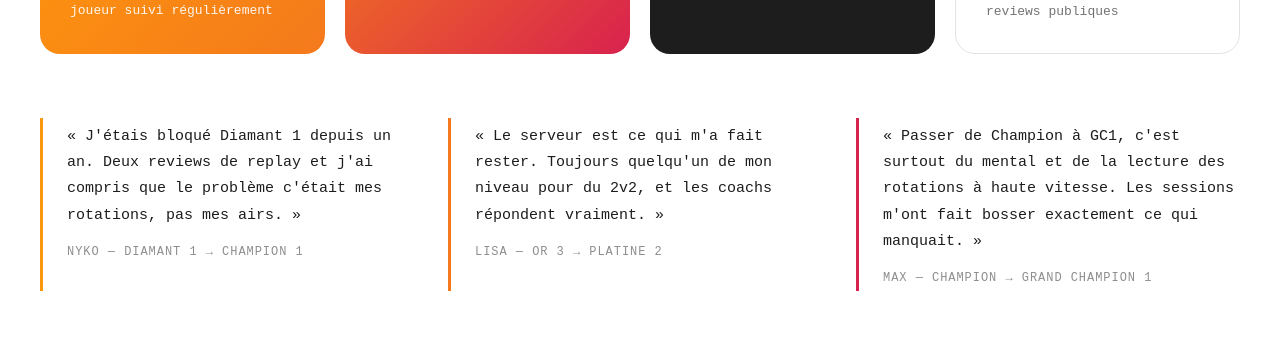
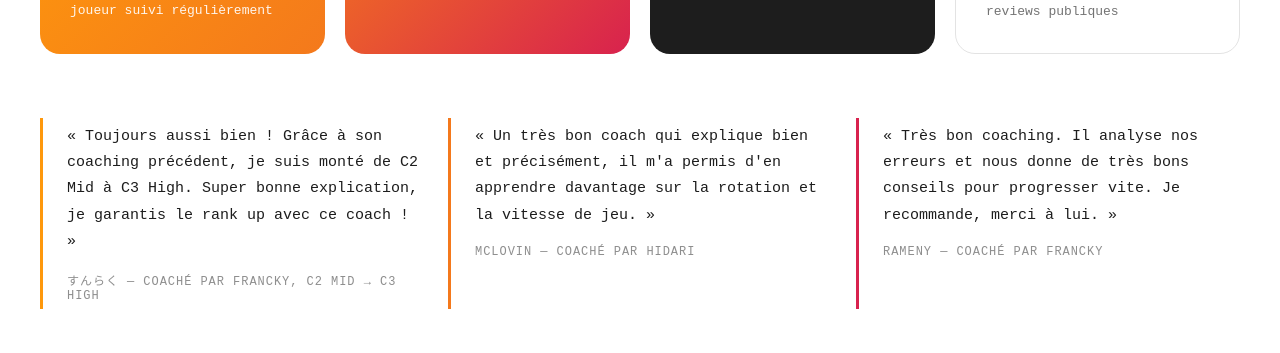
Before and after one commit to PulCarl/rocket-evolution-landing, a React (Vite) app: page / in a window 1280 px wide. Shown: the part 3260-3613 px from the top of the page. Built offline with nearby package versions, Linux system fonts and the light colour scheme; a web font is replaced by a local one.

Commit message:
Replace fictional testimonials with real Discord reviews
Picked 3 from screenshots of actual member messages: one with a
concrete rank-up (C2 Mid -> C3 High, coached by Francky) plus two more
covering both coaches.

```diff
--- a/src/data/content.js
+++ b/src/data/content.js
@@ -1,8 +1,8 @@
 // Contenu éditorial de la landing page.
 // ⚠️ Éléments à valider avec le client avant mise en ligne — voir README du handoff :
 // - les chiffres (+1 rang, 50+ replays, 4 500h, 500+ membres, depuis 2026) à reconfirmer
-// - les témoignages sont dans testimonials.json (placeholders tant qu'aucun avis
-//   Discord n'a été approuvé — voir sync-testimonials.mjs)
+// - les témoignages sont dans testimonials.json — 3 vrais avis pris manuellement
+//   depuis Discord (sync automatique en pause pour l'instant, voir sync-testimonials.mjs)
 
 export const socialLinks = [
   { id: "discord", label: "Discord", href: "https://discord.gg/6dbDnF3JCy", hoverBg: "#FE980C" },
--- a/src/data/testimonials.json
+++ b/src/data/testimonials.json
@@ -1,19 +1,19 @@
 [
   {
-    "quote": "« J'étais bloqué Diamant 1 depuis un an. Deux reviews de replay et j'ai compris que le problème c'était mes rotations, pas mes airs. »",
-    "author": "Nyko — Diamant 1 → Champion 1",
+    "quote": "« Toujours aussi bien ! Grâce à son coaching précédent, je suis monté de C2 Mid à C3 High. Super bonne explication, je garantis le rank up avec ce coach ! »",
+    "author": "すんらく — coaché par Francky, C2 Mid → C3 High",
     "barColor": "var(--orange)",
     "discordMessageId": null
   },
   {
-    "quote": "« Le serveur est ce qui m'a fait rester. Toujours quelqu'un de mon niveau pour du 2v2, et les coachs répondent vraiment. »",
-    "author": "Lisa — Or 3 → Platine 2",
+    "quote": "« Un très bon coach qui explique bien et précisément, il m'a permis d'en apprendre davantage sur la rotation et la vitesse de jeu. »",
+    "author": "Mclovin — coaché par Hidari",
     "barColor": "var(--orange-2)",
     "discordMessageId": null
   },
   {
-    "quote": "« Passer de Champion à GC1, c'est surtout du mental et de la lecture des rotations à haute vitesse. Les sessions m'ont fait bosser exactement ce qui manquait. »",
-    "author": "Max — Champion → Grand Champion 1",
+    "quote": "« Très bon coaching. Il analyse nos erreurs et nous donne de très bons conseils pour progresser vite. Je recommande, merci à lui. »",
+    "author": "Rameny — coaché par Francky",
     "barColor": "var(--pink)",
     "discordMessageId": null
   }
```
Also changed, not shown: 1 other file (tests, documents, lock files or other folders).
